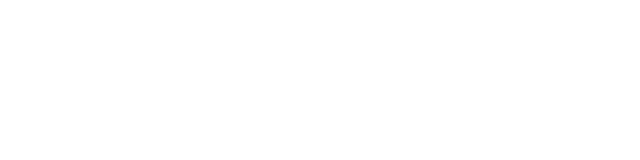
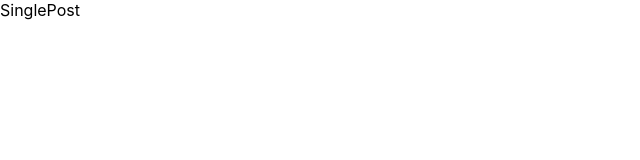
Before and after one commit to FabianUlises/mern-blogger, a React (Create React App) app in the folder client/: page /post/1 in a window 1280 px wide. Before the commit this address had no page. Shown: the top 160 px of the page, without its empty margins (0-640 px from the left). Built offline with nearby package versions, Linux system fonts and the light colour scheme.

Commit message:
Added route for single post

```diff
--- a/client/src/Routes.js
+++ b/client/src/Routes.js
@@ -4,12 +4,14 @@ import { BrowserRouter, Routes, Route } from 'react-router-dom';
 // Components
 import App from './App.js';
 import Create from './components/create/Create.js';
+import SinglePost from './components/singlepost/SinglePost.js';
 const AppRouter = () => {
     return (
         <BrowserRouter>
             <Routes>
                 <Route path="/" exact Component={App} />
                 <Route path="/create" exact Component={Create} />
+                <Route path='/post/:slug' exact Component={SinglePost} />
             </Routes>
         </BrowserRouter>
     );
--- /dev/null
+++ b/client/src/components/singlepost/SinglePost.js
@@ -0,0 +1,10 @@
+import React from 'react';
+
+const SinglePost = () => {
+    console.log('single component');
+    return (
+        <div>SinglePost</div>
+    )
+};
+
+export default SinglePost;
```
